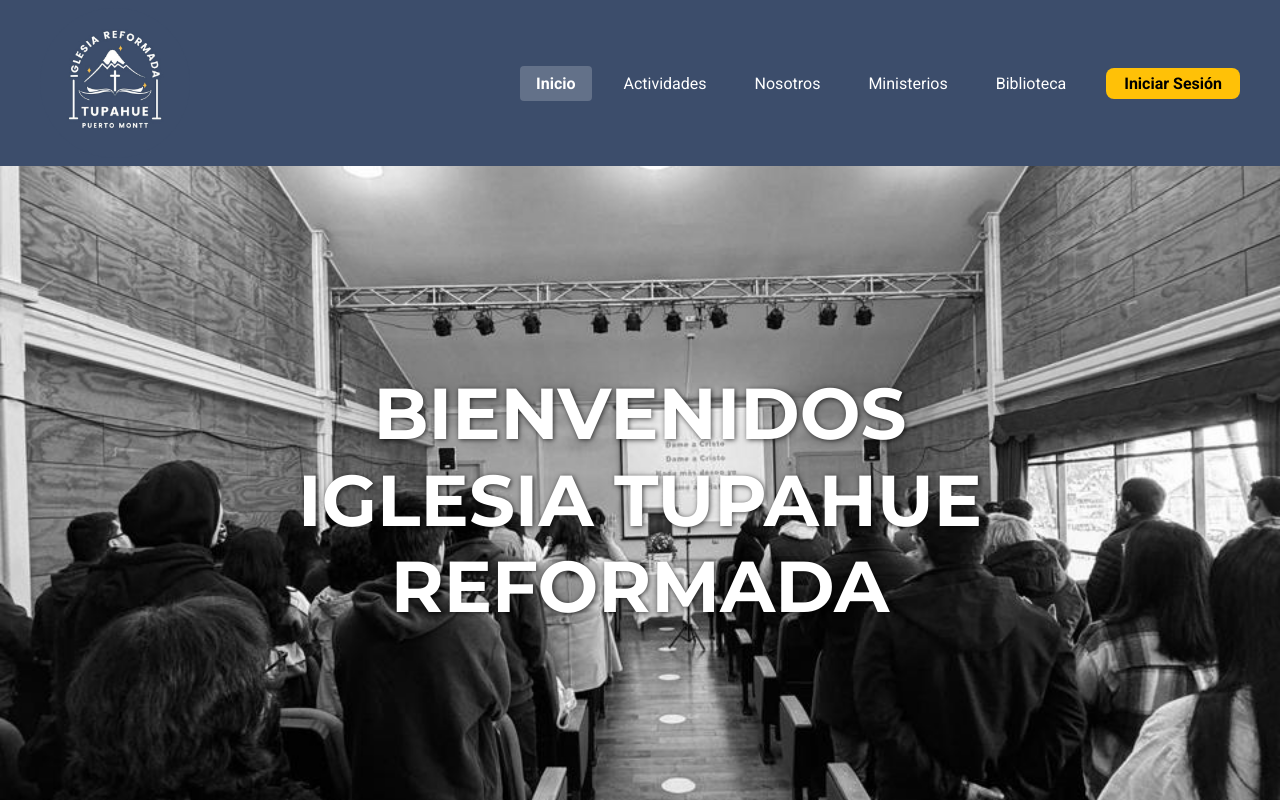
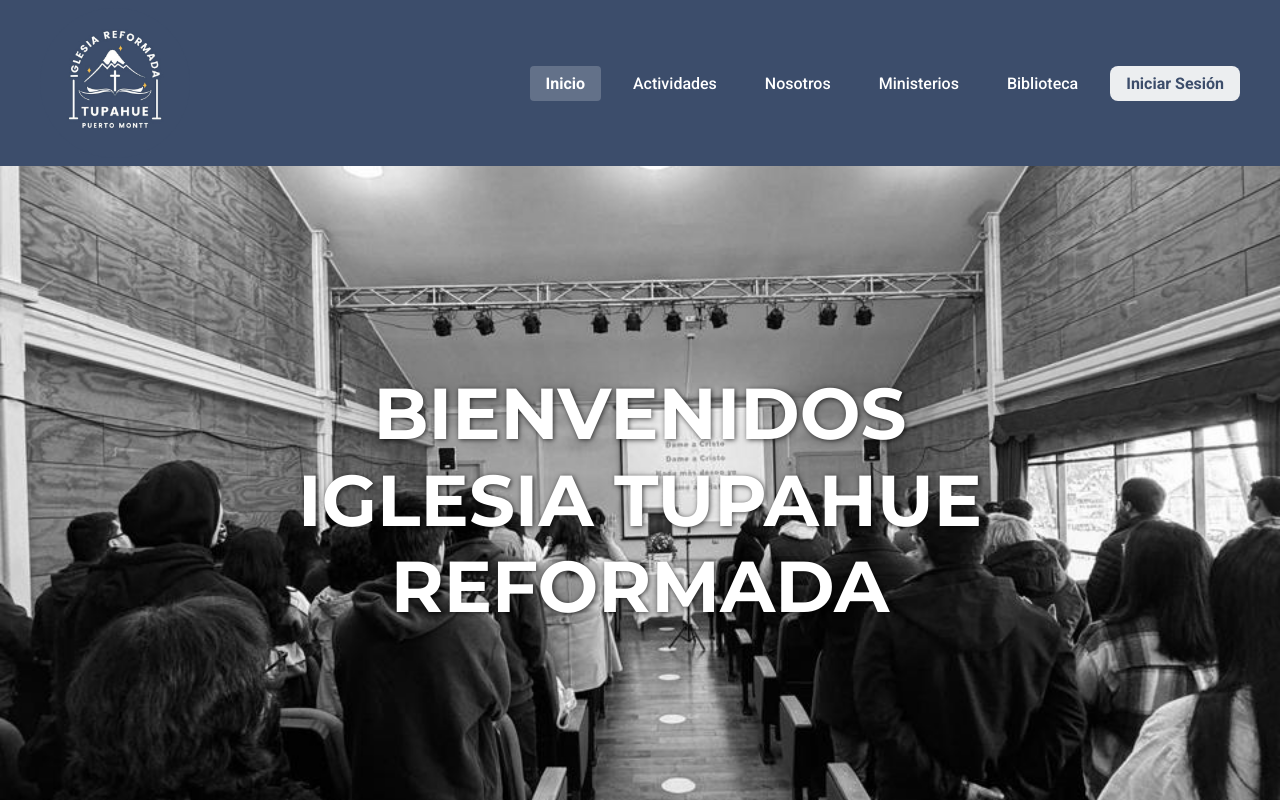
Before and after one commit to ChaviPalma/Tupahue, a Next.js app: page / in a window 1280 px wide. Shown: the top 800 px of the page. Built offline with nearby package versions, Linux system fonts and the light colour scheme; no server answers.

Commit message:
style: Uniformizar botones del navbar con colores que combinan con el fondo

```diff
--- a/app/components/Navbar.module.css
+++ b/app/components/Navbar.module.css
@@ -92,9 +92,10 @@
     color: white;
     text-decoration: none;
     padding: 0.5rem 1rem;
-    transition: background-color 0.3s ease;
+    transition: all 0.3s ease;
     border-radius: 4px;
     display: block;
+    font-weight: 500;
 }
 
 .navLink:hover {
@@ -108,58 +109,53 @@
 
 /* ===== BOTÓN LOGIN EN NAVBAR ===== */
 .btnLogin {
-    background-color: #ffc107;
-    color: #000;
+    background-color: rgba(255, 255, 255, 0.9);
+    color: #3c4d6b;
     border-radius: 8px;
-    padding: 6px 18px;
+    padding: 0.5rem 1rem;
     font-weight: 600;
-    transition: background-color 0.3s ease, transform 0.2s ease;
+    transition: all 0.3s ease;
     text-decoration: none;
     display: inline-block;
-    margin-left: 0.5rem;
 }
 
 .btnLogin:hover {
-    background-color: #e0a800;
+    background-color: white;
     transform: translateY(-2px);
-    color: #000;
+    box-shadow: 0 2px 8px rgba(0, 0, 0, 0.2);
 }
 
 /* ===== BOTÓN LOGOUT EN NAVBAR ===== */
 .btnLogout {
-    background-color: #dc3545;
+    background-color: rgba(255, 255, 255, 0.15);
     color: white;
-    border: none;
+    border: 1px solid rgba(255, 255, 255, 0.3);
     border-radius: 8px;
-    padding: 6px 18px;
+    padding: 0.5rem 1rem;
     font-weight: 600;
-    transition: background-color 0.3s ease, transform 0.2s ease;
+    transition: all 0.3s ease;
     cursor: pointer;
-    margin-left: 0.5rem;
 }
 
 .btnLogout:hover {
-    background-color: #c82333;
+    background-color: rgba(255, 255, 255, 0.25);
+    border-color: rgba(255, 255, 255, 0.5);
     transform: translateY(-2px);
 }
 
 /* ===== BOTÓN ADMIN EN NAVBAR ===== */
 .btnAdmin {
-    background-color: #6f42c1;
     color: white !important;
-    border-radius: 8px;
-    padding: 6px 18px;
-    font-weight: 600;
-    transition: background-color 0.3s ease, transform 0.2s ease;
     text-decoration: none;
+    padding: 0.5rem 1rem;
+    font-weight: 500;
+    transition: all 0.3s ease;
+    border-radius: 4px;
     display: inline-block;
-    margin-left: 0.5rem;
 }
 
 .btnAdmin:hover {
-    background-color: #5a32a3;
-    transform: translateY(-2px);
-    color: white !important;
+    background-color: rgba(255, 255, 255, 0.1);
 }
 
 /* ===== RESPONSIVE ===== */
```
